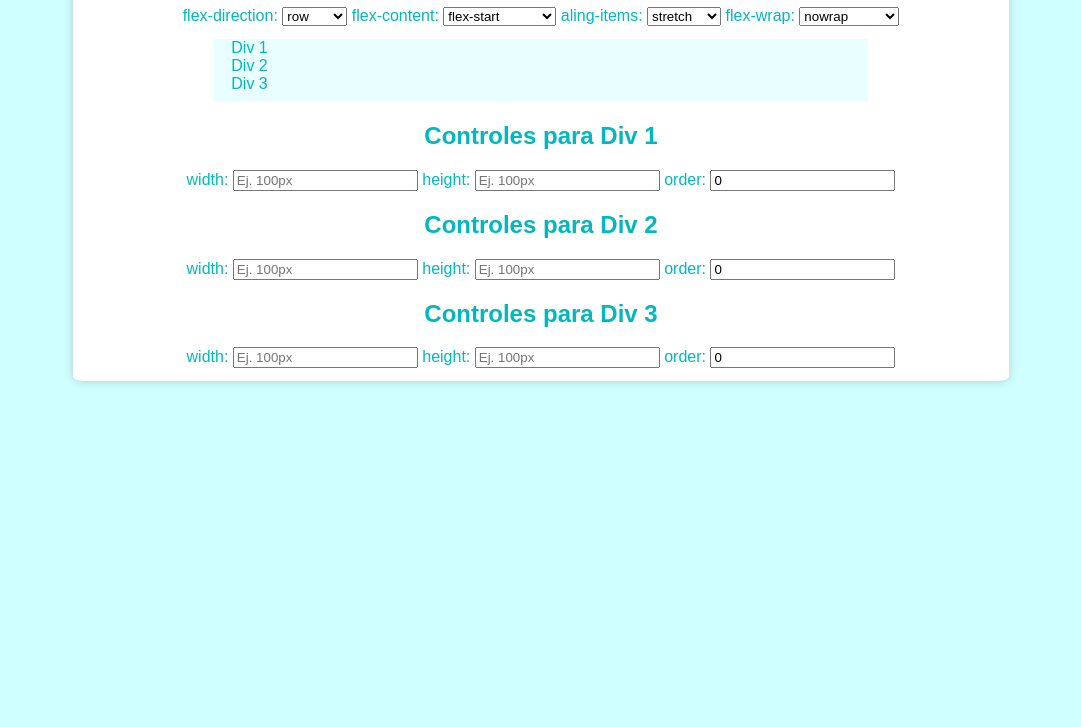
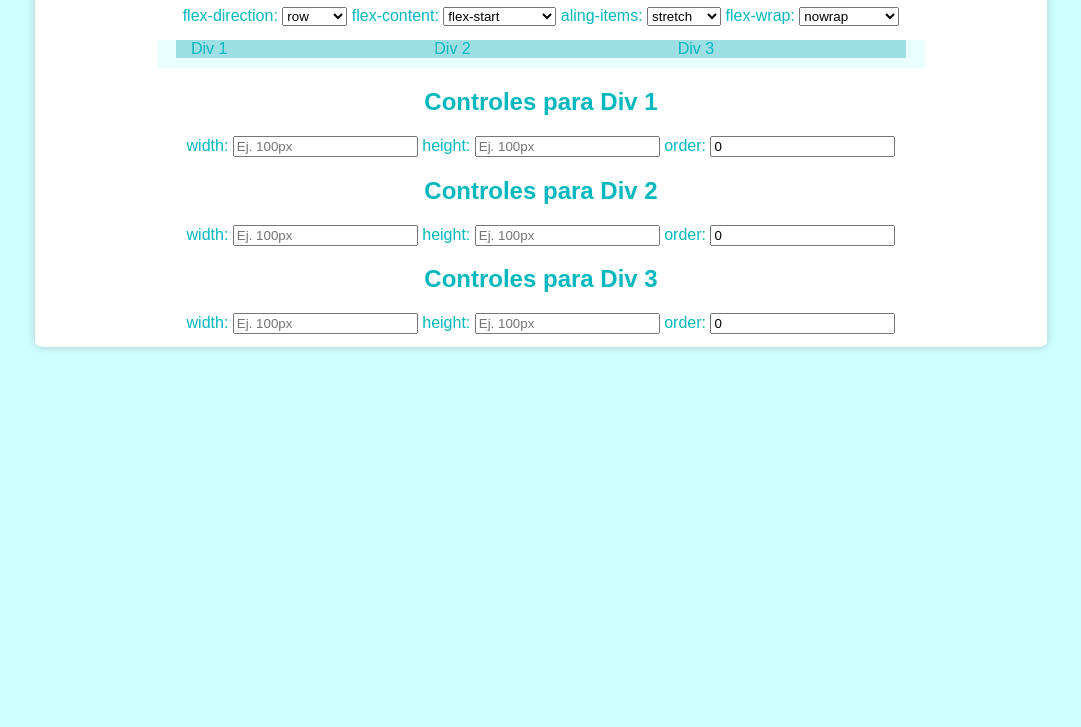
Before and after one commit to Dmarmun/HLC_T3, a plain HTML site: page A2/index.html in a window 1280 px wide. Shown: the part 73-800 px from the top of the page, without its empty margins (99-1180 px from the left). Drawn offline with Linux system fonts and the light colour scheme; a web font is replaced by a local one.

Commit message:
A3 created

```diff
--- a/A2/index.css
+++ b/A2/index.css
@@ -4,8 +4,8 @@ body {
 }
 .formulario {
   margin-top: 1.5%;
-  margin-left: 13%;
-  margin-right: 13%;
+  margin-left: 10%;
+  margin-right: 10%;
   padding-left: 2%;
   padding-right: 2%;
   padding-bottom: 1%;
@@ -17,13 +17,21 @@ body {
 .titulo  {text-align: center;}
 .generales {text-align: center;}
 .container {
+  display: flex;
   margin-top: 1.5%;
-  margin-left: 13%;
-  margin-right: 13%;
+  margin-left: 10%;
+  margin-right: 10%;
   padding-left: 2%;
   padding-right: 2%;
   padding-bottom: 1%;
   background-color: rgb(232, 254, 255);
 }
-.item {}
+.item {
+  height: 100%;
+  width: 100%;
+  transition: 0.3;
+  justify-content: center;
+  background-color: #9edfe3;
+  padding: 0px 15px 0 15px;
+  }
 .individuales {text-align: center;}
```
Also changed, not shown: A3/index.html (added, +13 -0 lines), index.html (+1 -0 lines), A1/halloween.css (line endings or trailing spaces), A1/index.html (line endings or trailing spaces), A1/prueba.css (line endings or trailing spaces), A2/index.html (line endings or trailing spaces), indice.css (line endings or trailing spaces).
